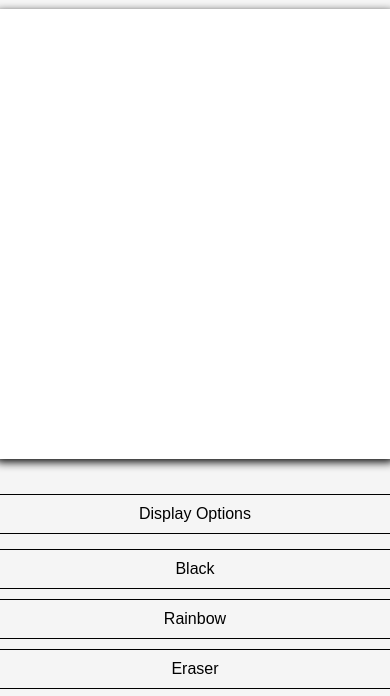
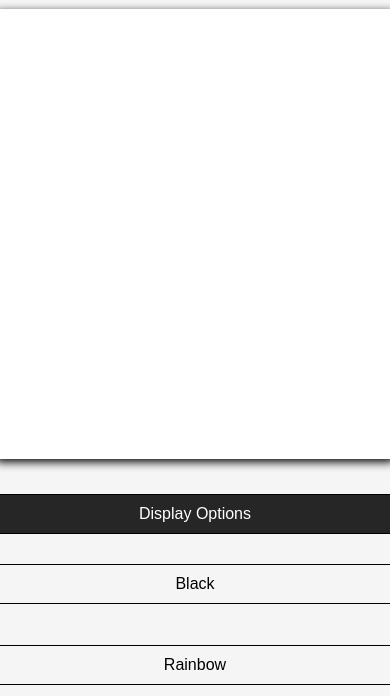
Before and after one commit to isaaxh/Etch-A-Sketch, a plain HTML site: page index.html in a window 390 px wide. Both pictures are taken after a click on the button "Display Options". Shown: the part 119-815 px from the top of the page. Drawn offline with Linux system fonts and the light colour scheme.

Commit message:
Adds toggle function to the options buttons

```diff
--- a/index.html
+++ b/index.html
@@ -22,7 +22,7 @@
                     <button type="button" id = 'btnSetSize'>Set size</button>
                 </div>
                 <div class="sketchPad"></div>
-                <Button type="button"class = 'displayOptions'>Display Options</Button>
+                <Button type="button"class = 'displayOptions btnDisplayOptions'>Display Options</Button>
             </div>
         </div>
     </div>
--- a/script.js
+++ b/script.js
@@ -4,9 +4,13 @@ const btnReset = document.querySelector('#btnReset');
 const btnBlack = document.querySelector('#btnBlack');
 const btnRainbow = document.querySelector('#btnRainbow');
 const btnEraser = document.querySelector('#btnEraser');
+const btnDisplayOptions = document.querySelector('.btnDisplayOptions');
+const optionsContainer = document.querySelector('.optionsContainer');
 const blackColor = 'rgb(39, 38, 38)';
 let sketchPadSize = document.querySelector('#sizeInput').value;
 let color = 'rgb(39, 38, 38)';
+let isShowOptions = false;
+
 
 function populatePad(size) {
     sketchPad.style.gridTemplateColumns = `repeat(${size}, 1fr)`
@@ -82,4 +86,20 @@ btnEraser.onclick = () => {
     btnEraser.style.color = 'white';
 }
 
+btnDisplayOptions.onclick = () => {
+
+    if (isShowOptions === false) {
+        btnDisplayOptions.style.backgroundColor = blackColor;
+        btnDisplayOptions.style.color = 'white';
+        optionsContainer.style.display = 'flex';
+        isShowOptions = true;
+    } else {
+        btnDisplayOptions.style.backgroundColor = 'transparent';
+        btnDisplayOptions.style.color = blackColor;
+        optionsContainer.style.display = 'none';
+        isShowOptions = false;
+    }
+
+}
+
 window.onload = populatePad(sketchPadSize);
--- a/style.css
+++ b/style.css
@@ -97,10 +97,9 @@ input {
         font-size: 50px;
     }
     .optionsContainer{
-        display: block;
+        display: none;
         order: 2;
         width: 100%;
-        gap: px;
     }
     .testContainer{
         display: flex;
```
